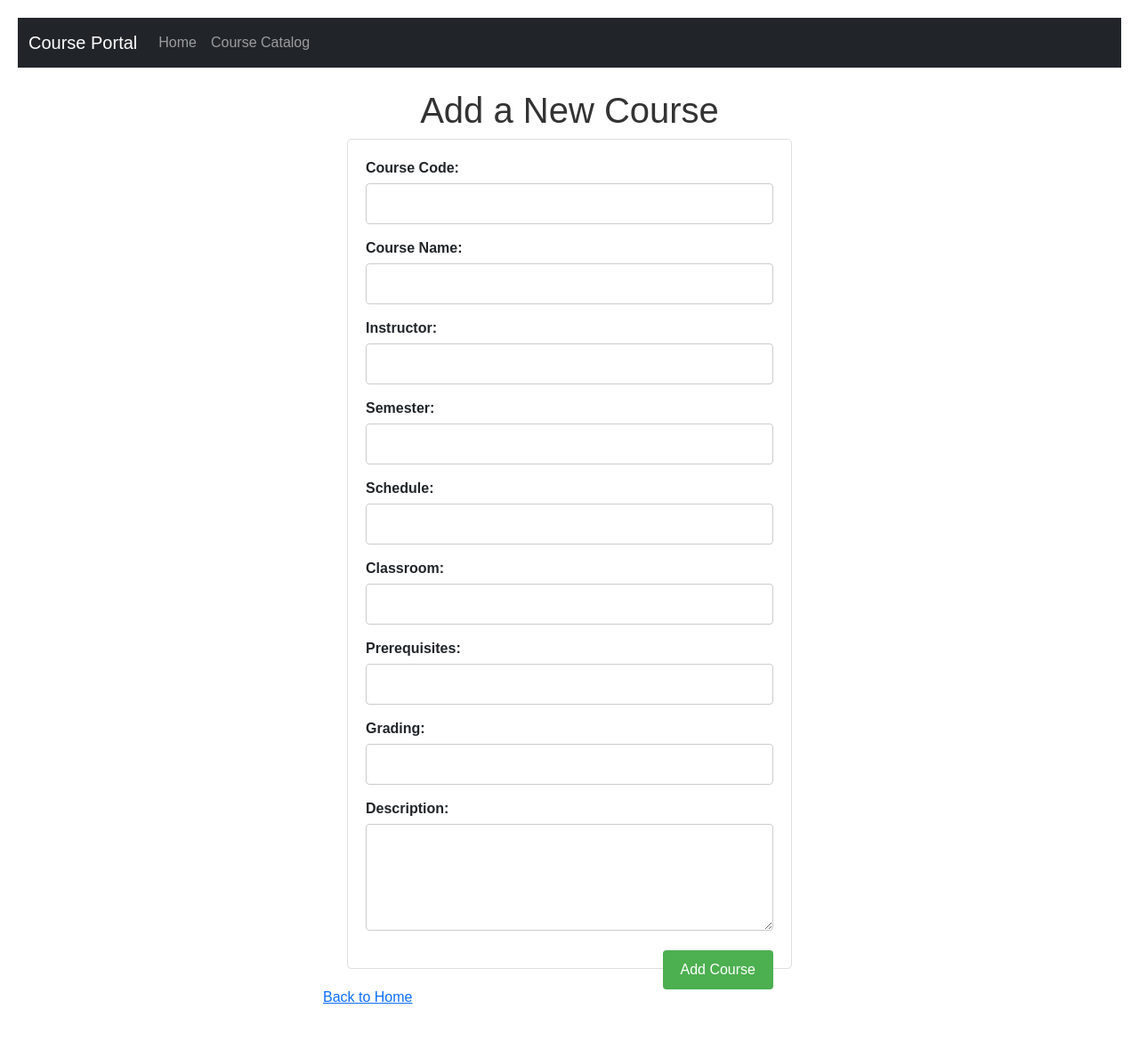
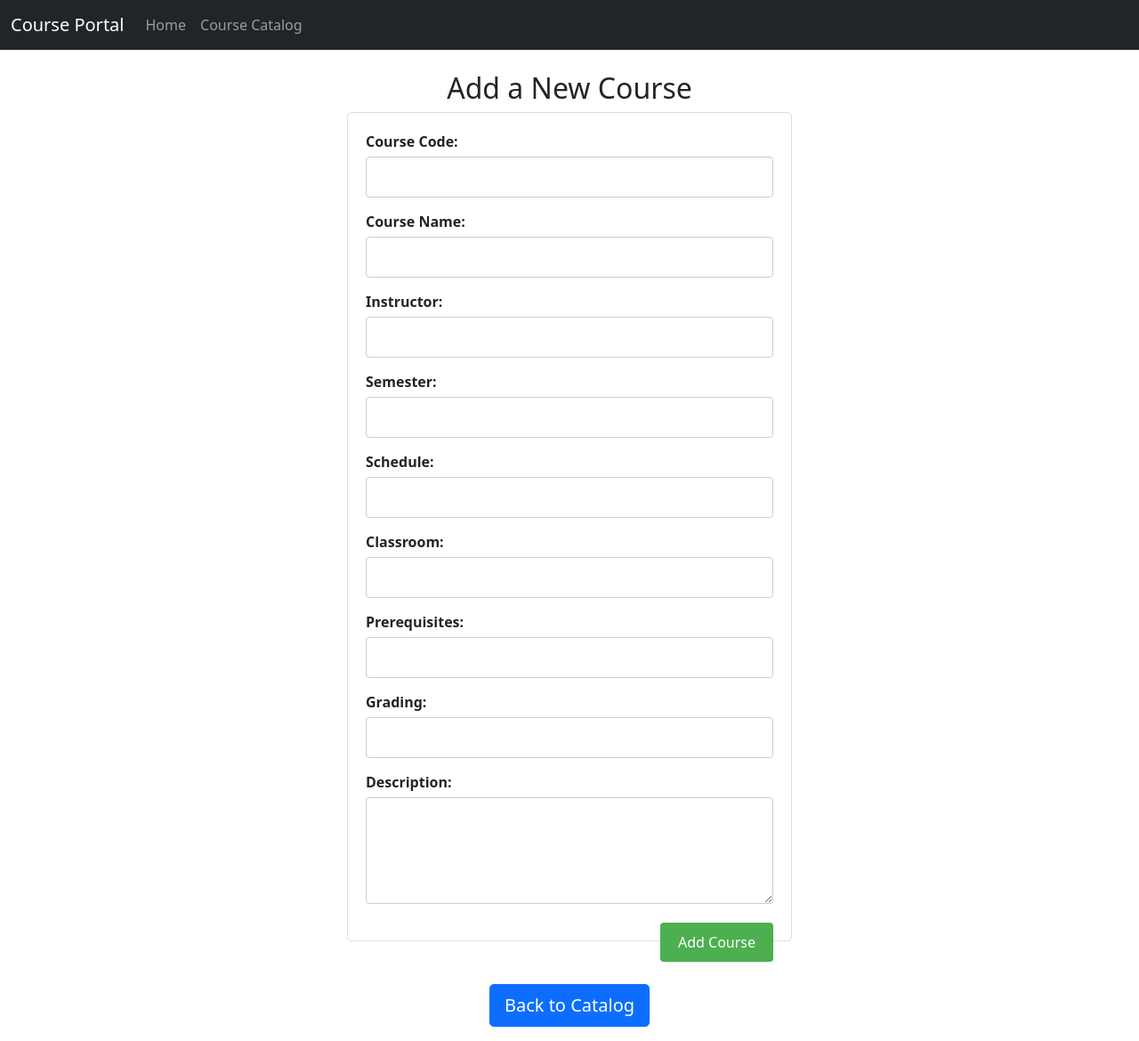
Before and after one commit to single-spider/WebApp_with_OpenTelemetry-JaegerExporter_Implementation-CS-203-Lab-01, a Flask app: page /add_course in a window 1280 px wide. Shown: the whole page at 89% size. Before the commit the page ends 1128 px from the top, so only its background shows below. Run offline with Flask 3, Linux system fonts and the light colour scheme; some libraries are stand-ins or nearby versions.

Commit message:
Update add_course.html

```diff
--- a/templates/add_course.html
+++ b/templates/add_course.html
@@ -5,14 +5,8 @@
 <head>
     <title>Add Course</title>
     <style>
-        body {
-            font-family: sans-serif;
-            margin: 20px;
-        }
-        h1 {
-            text-align: center;
-            color: #333;
-        }
+
+
         form {
             width: 500px;
             margin: 0 auto;
@@ -57,7 +51,7 @@
     </style>
 </head>
 <body>
-    <h1>Add a New Course</h1>
+    <h2 class="text-center">Add a New Course</h2>
     <form method="post">
         <label for="code">Course Code:</label>
         <input type="text" id="code" name="code" required>
@@ -88,7 +82,10 @@
 
         <input type="submit" value="Add Course">
     </form>
-    <a class="back-link" href="{{ url_for('index') }}">Back to Home</a>
+    <br>
+    <p class="text-center mt-4">
+        <a href="{{ url_for('course_catalog') }}" class="btn btn-primary btn-lg">Back to Catalog</a>
+    </p>
 </body>
 {% endblock %}
 </html>
```
